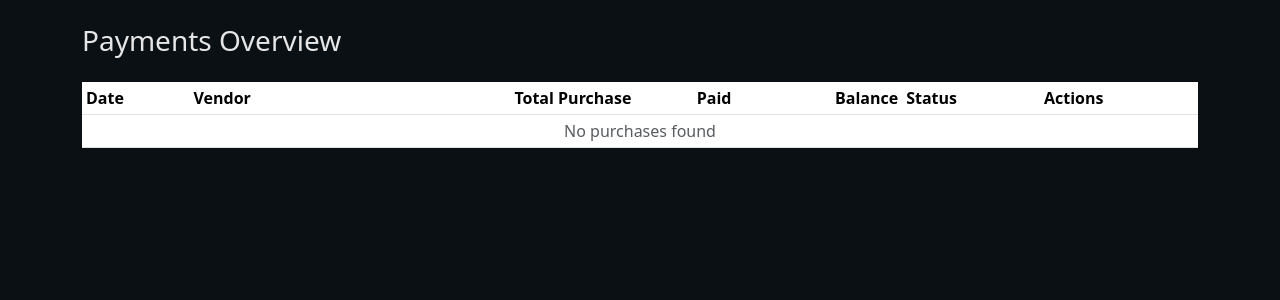
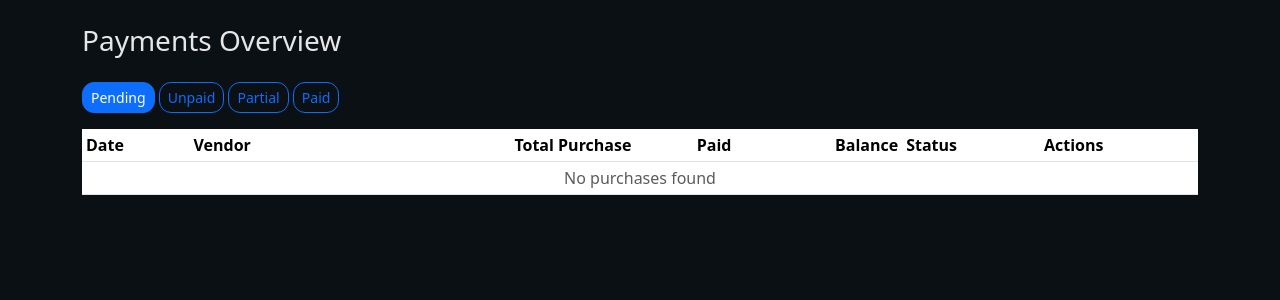
Before and after one commit to yash755/mayachem, a Flask app: page /payments in a window 1280 px wide. Shown: the part 56-356 px from the top of the page. Run offline with Flask 3, Linux system fonts and the light colour scheme; the visitor is signed in with stand-in values (Sample User, id 1).

Commit message:
Accounting

```diff
--- a/app.py
+++ b/app.py
@@ -438,31 +438,30 @@ def register_routes(app: Flask) -> None:
     # Dashboard
     @app.route("/")
     def index():
+
         # Latest sales listing
         latest = Sale.query.order_by(Sale.date.desc(), Sale.id.desc()).limit(10).all()
 
-
+        # --- Totals ---
         totals = db.session.execute(
-            text(
-                """
-                SELECT
+            text("""
+            SELECT
                 ROUND(SUM(qty_kg), 2) AS total_qty,
                 ROUND(SUM(sp), 2) AS total_sp,
                 ROUND(SUM(cp), 2) AS total_cp,
                 ROUND(SUM(freight), 2) AS total_freight
-                FROM (
-                  SELECT
+            FROM (
+                SELECT
                     sale.id,
                     SUM(sale_item.quantity_kg) AS qty_kg,
                     SUM(sale_item.selling_rate_per_kg * sale_item.quantity_kg) AS sp,
                     SUM(sale_item.cost_rate_per_kg * sale_item.quantity_kg) AS cp,
                     COALESCE(sale.freight, 0) AS freight
-                  FROM sale
-                  JOIN sale_item ON sale_item.sale_id = sale.id
-                  GROUP BY sale.id
-                ) per_sale
-                """
-            )
+                FROM sale
+                JOIN sale_item ON sale_item.sale_id = sale.id
+                GROUP BY sale.id
+            ) per_sale
+            """)
         ).mappings().first()
 
         total_qty = float(totals["total_qty"] or 0)
@@ -471,33 +470,30 @@ def register_routes(app: Flask) -> None:
         total_freight = float(totals["total_freight"] or 0)
         total_pl = round(total_sp - (total_cp + total_freight), 2)
 
-
-        # --- Monthly (last 6) using same per-sale method, aggregated by month ---
+        # --- Monthly (last 6 months) ---
         monthly = db.session.execute(
-            text(
-                """
-                SELECT ym,
-                    ROUND(SUM(qty_kg), 2) AS qty_kg,
-                    ROUND(SUM(sp), 2) AS sp,
-                    ROUND(SUM(cp), 2) AS cp,
-                    ROUND(SUM(freight), 2) AS freight
-                FROM (
-                  SELECT
+            text("""
+            SELECT ym,
+                ROUND(SUM(qty_kg), 2) AS qty_kg,
+                ROUND(SUM(sp), 2) AS sp,
+                ROUND(SUM(cp), 2) AS cp,
+                ROUND(SUM(freight), 2) AS freight
+            FROM (
+                SELECT
                     strftime('%Y-%m', sale.date) AS ym,
                     sale.id,
                     SUM(sale_item.quantity_kg) AS qty_kg,
                     SUM(sale_item.selling_rate_per_kg * sale_item.quantity_kg) AS sp,
                     SUM(sale_item.cost_rate_per_kg * sale_item.quantity_kg) AS cp,
                     COALESCE(sale.freight, 0) AS freight
-                  FROM sale
-                  JOIN sale_item ON sale_item.sale_id = sale.id
-                  GROUP BY sale.id
-                ) per_sale
-                GROUP BY ym
-                ORDER BY ym DESC
-                LIMIT 6
-                """
-            )
+                FROM sale
+                JOIN sale_item ON sale_item.sale_id = sale.id
+                GROUP BY sale.id
+            ) per_sale
+            GROUP BY ym
+            ORDER BY ym DESC
+            LIMIT 6
+            """)
         ).mappings().all()
 
         monthly = [
@@ -508,38 +504,36 @@ def register_routes(app: Flask) -> None:
                 "cp": float(m["cp"] or 0),
                 "freight": float(m["freight"] or 0),
                 "pl": round(
-                    float(m["sp"] or 0)
-                    - (float(m["cp"] or 0) + float(m["freight"] or 0)),
-                    2,
+                    float(m["sp"] or 0) -
+                    (float(m["cp"] or 0) + float(m["freight"] or 0)), 2
                 ),
             }
             for m in monthly
         ]
 
-        # --- Current month (same per-sale approach) ---
+        # --- Current Month ---
         current_ym = datetime.now().strftime("%Y-%m")
+
         current = db.session.execute(
-            text(
-                """
-                SELECT
+            text("""
+            SELECT
                 ROUND(SUM(qty_kg), 2) AS qty_kg,
                 ROUND(SUM(sp), 2) AS sp,
                 ROUND(SUM(cp), 2) AS cp,
                 ROUND(SUM(freight), 2) AS freight
-                FROM (
-                  SELECT
+            FROM (
+                SELECT
                     sale.id,
                     SUM(sale_item.quantity_kg) AS qty_kg,
                     SUM(sale_item.selling_rate_per_kg * sale_item.quantity_kg) AS sp,
                     SUM(sale_item.cost_rate_per_kg * sale_item.quantity_kg) AS cp,
                     COALESCE(sale.freight, 0) AS freight
-                  FROM sale
-                  JOIN sale_item ON sale_item.sale_id = sale.id
-                  WHERE strftime('%Y-%m', sale.date) = :ym
-                  GROUP BY sale.id
-                ) per_sale
-                """
-            ),
+                FROM sale
+                JOIN sale_item ON sale_item.sale_id = sale.id
+                WHERE strftime('%Y-%m', sale.date) = :ym
+                GROUP BY sale.id
+            ) per_sale
+            """),
             {"ym": current_ym},
         ).mappings().first()
 
@@ -556,9 +550,17 @@ def register_routes(app: Flask) -> None:
             "pl": round(current_sp - (current_cp + current_freight), 2),
         }
 
+        # --- Dashboard Metrics ---
+        sales = Sale.query.all()
+        purchases = Purchase.query.all()
+
+        total_sale_pending = round(sum(s.balance_due() for s in sales), 2)
+        total_purchase_pending = round(sum(p.balance_due() for p in purchases), 2)
+        total_profit = round(sum(s.pl() for s in sales), 2)
+
         return render_template(
             "index.html",
-            total_qty=round(total_qty or 0.0, 2),
+            total_qty=round(total_qty, 2),
             total_cp=round(total_cp, 2),
             total_sp=round(total_sp, 2),
             total_pl=total_pl,
@@ -566,6 +568,11 @@ def register_routes(app: Flask) -> None:
             latest=latest,
             monthly=monthly,
             current_data=current_data,
+
+            # Dashboard metrics
+            total_sale_pending=total_sale_pending,
+            total_purchase_pending=total_purchase_pending,
+            total_profit=total_profit,
         )
 
     # Clients
@@ -621,12 +628,33 @@ def register_routes(app: Flask) -> None:
     @app.route("/sales-payments")
     def sales_payments():
 
-        sales = Sale.query.order_by(Sale.date.desc()).all()
+        status_filter = request.args.get("status", "pending")
+        # default = pending (Unpaid + Partial)
+
+        all_sales = Sale.query.order_by(Sale.date.desc()).all()
+
+        if status_filter == "paid":
+            sales = [s for s in all_sales if s.payment_status() == "Paid"]
+
+        elif status_filter == "unpaid":
+            sales = [s for s in all_sales if s.payment_status() == "Unpaid"]
+
+        elif status_filter == "partial":
+            sales = [s for s in all_sales if s.payment_status() == "Partial"]
+
+        else:
+            # default: unpaid + partial
+            sales = [
+                s for s in all_sales
+                if s.payment_status() in ["Unpaid", "Partial"]
+            ]
 
         return render_template(
             "sales_payments.html",
-            sales=sales
+            sales=sales,
+            status_filter=status_filter
         )
+
 
 
     @app.route("/sale/<int:sale_id>/payment", methods=["GET","POST"])
@@ -1041,11 +1069,31 @@ def register_routes(app: Flask) -> None:
     @app.route("/payments")
     def payments_list():
 
-        purchases = Purchase.query.order_by(Purchase.date.desc()).all()
+        status_filter = request.args.get("status", "pending")
+        # default = pending (Unpaid + Partial)
+
+        all_purchases = Purchase.query.order_by(Purchase.date.desc()).all()
+
+        if status_filter == "paid":
+            purchases = [p for p in all_purchases if p.payment_status() == "Paid"]
+
+        elif status_filter == "unpaid":
+            purchases = [p for p in all_purchases if p.payment_status() == "Unpaid"]
+
+        elif status_filter == "partial":
+            purchases = [p for p in all_purchases if p.payment_status() == "Partial"]
+
+        else:
+            # default pending
+            purchases = [
+                p for p in all_purchases
+                if p.payment_status() in ["Unpaid", "Partial"]
+            ]
 
         return render_template(
             "payments_list.html",
-            purchases=purchases
+            purchases=purchases,
+            status_filter=status_filter
         )
 
 
--- a/templates/payments_list.html
+++ b/templates/payments_list.html
@@ -4,6 +4,31 @@
 <div class="d-flex justify-content-between mb-3">
   <h3>Payments Overview</h3>
 </div>
+
+<div class="mb-3">
+
+<a href="{{ url_for('payments_list', status='pending') }}"
+   class="btn btn-sm {{ 'btn-primary' if status_filter=='pending' else 'btn-outline-primary' }}">
+   Pending
+</a>
+
+<a href="{{ url_for('payments_list', status='unpaid') }}"
+   class="btn btn-sm {{ 'btn-primary' if status_filter=='unpaid' else 'btn-outline-primary' }}">
+   Unpaid
+</a>
+
+<a href="{{ url_for('payments_list', status='partial') }}"
+   class="btn btn-sm {{ 'btn-primary' if status_filter=='partial' else 'btn-outline-primary' }}">
+   Partial
+</a>
+
+<a href="{{ url_for('payments_list', status='paid') }}"
+   class="btn btn-sm {{ 'btn-primary' if status_filter=='paid' else 'btn-outline-primary' }}">
+   Paid
+</a>
+
+</div>
+
 
 <div class="table-responsive">
 <table class="table table-striped table-sm align-middle">
```
Also changed, not shown: templates/index.html (+40 -0 lines), templates/sales_payments.html (+25 -0 lines).
